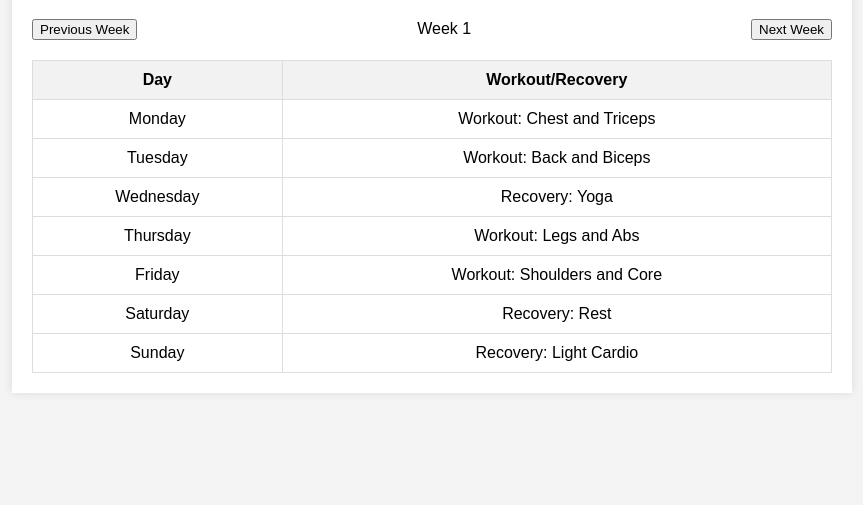
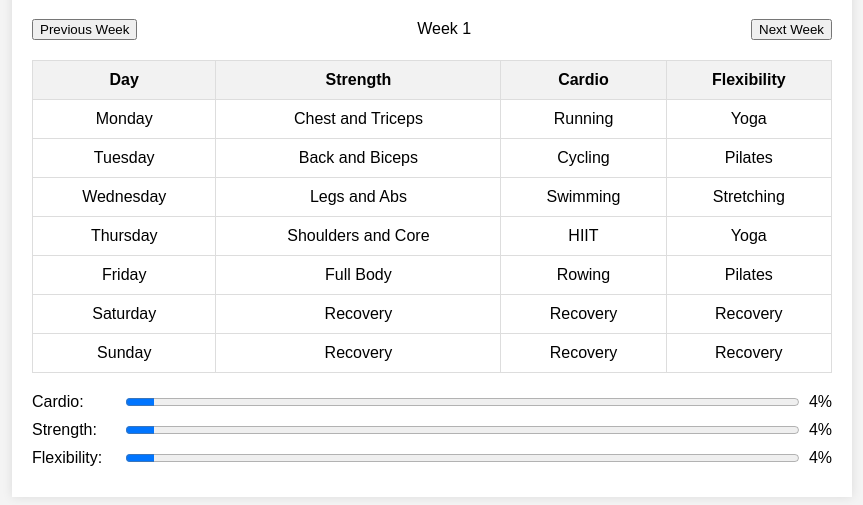
Before and after one commit to uzzielperez/life-tools, a plain HTML site: page dotFit/index.html in a window 1280 px wide. Shown: the part 101-606 px from the top of the page, without its empty margins (208-1071 px from the left). Drawn offline with Linux system fonts and the light colour scheme.

Commit message:
progress bar

```diff
--- a/dotFit/index.html
+++ b/dotFit/index.html
@@ -19,7 +19,9 @@
                 <thead>
                     <tr>
                         <th>Day</th>
-                        <th>Workout/Recovery</th>
+                        <th>Strength</th>
+                        <th>Cardio</th>
+                        <th>Flexibility</th>
                     </tr>
                 </thead>
                 <tbody id="planTable">
@@ -27,6 +29,23 @@
                 </tbody>
             </table>
         </div>
+        <div class="progress-bars">
+            <div class="progress-bar">
+                <label for="cardioProgress">Cardio:</label>
+                <progress id="cardioProgress" value="0" max="100"></progress>
+                <span id="cardioPercentage">0%</span>
+            </div>
+            <div class="progress-bar">
+                <label for="strengthProgress">Strength:</label>
+                <progress id="strengthProgress" value="0" max="100"></progress>
+                <span id="strengthPercentage">0%</span>
+            </div>
+            <div class="progress-bar">
+                <label for="flexibilityProgress">Flexibility:</label>
+                <progress id="flexibilityProgress" value="0" max="100"></progress>
+                <span id="flexibilityPercentage">0%</span>
+            </div>
+        </div>
     </div>
     <script src="script.js"></script>
 </body>
--- a/dotFit/script.js
+++ b/dotFit/script.js
@@ -1,15 +1,21 @@
 const plans = [
-    { day: "Monday", activity: "Workout: Chest and Triceps" },
-    { day: "Tuesday", activity: "Workout: Back and Biceps" },
-    { day: "Wednesday", activity: "Recovery: Yoga" },
-    { day: "Thursday", activity: "Workout: Legs and Abs" },
-    { day: "Friday", activity: "Workout: Shoulders and Core" },
-    { day: "Saturday", activity: "Recovery: Rest" },
-    { day: "Sunday", activity: "Recovery: Light Cardio" }
+    { day: "Monday", strength: "Chest and Triceps", cardio: "Running", flexibility: "Yoga" },
+    { day: "Tuesday", strength: "Back and Biceps", cardio: "Cycling", flexibility: "Pilates" },
+    { day: "Wednesday", strength: "Legs and Abs", cardio: "Swimming", flexibility: "Stretching" },
+    { day: "Thursday", strength: "Shoulders and Core", cardio: "HIIT", flexibility: "Yoga" },
+    { day: "Friday", strength: "Full Body", cardio: "Rowing", flexibility: "Pilates" },
+    { day: "Saturday", strength: "Recovery", cardio: "Recovery", flexibility: "Recovery" },
+    { day: "Sunday", strength: "Recovery", cardio: "Recovery", flexibility: "Recovery" }
 ];
 
 let currentWeek = 1;
 const totalWeeks = 24;
+const cardioProgressElement = document.getElementById('cardioProgress');
+const strengthProgressElement = document.getElementById('strengthProgress');
+const flexibilityProgressElement = document.getElementById('flexibilityProgress');
+const cardioPercentageElement = document.getElementById('cardioPercentage');
+const strengthPercentageElement = document.getElementById('strengthPercentage');
+const flexibilityPercentageElement = document.getElementById('flexibilityPercentage');
 
 document.addEventListener('DOMContentLoaded', () => {
     const prevWeekButton = document.getElementById('prevWeek');
@@ -26,13 +32,54 @@ document.addEventListener('DOMContentLoaded', () => {
         plans.forEach(plan => {
             const row = document.createElement('tr');
             const dayCell = document.createElement('td');
-            const activityCell = document.createElement('td');
+            const strengthCell = document.createElement('td');
+            const cardioCell = document.createElement('td');
+            const flexibilityCell = document.createElement('td');
+
             dayCell.textContent = plan.day;
-            activityCell.textContent = plan.activity;
+            strengthCell.textContent = plan.strength;
+            cardioCell.textContent = plan.cardio;
+            flexibilityCell.textContent = plan.flexibility;
+
+            dayCell.addEventListener('click', () => makeEditable(dayCell));
+            strengthCell.addEventListener('click', () => makeEditable(strengthCell));
+            cardioCell.addEventListener('click', () => makeEditable(cardioCell));
+            flexibilityCell.addEventListener('click', () => makeEditable(flexibilityCell));
+
             row.appendChild(dayCell);
-            row.appendChild(activityCell);
+            row.appendChild(strengthCell);
+            row.appendChild(cardioCell);
+            row.appendChild(flexibilityCell);
             planTable.appendChild(row);
         });
+    }
+
+    function makeEditable(cell) {
+        const originalText = cell.textContent;
+        cell.innerHTML = `<input type="text" value="${originalText}">`;
+        const input = cell.querySelector('input');
+        input.focus();
+
+        input.addEventListener('blur', () => {
+            cell.textContent = input.value || originalText;
+        });
+
+        input.addEventListener('keydown', (event) => {
+            if (event.key === 'Enter') {
+                cell.textContent = input.value || originalText;
+            }
+        });
+    }
+
+    function updateProgressBars() {
+        const progress = Math.min((currentWeek / totalWeeks) * 100, 100);
+        cardioProgressElement.value = progress;
+        strengthProgressElement.value = progress;
+        flexibilityProgressElement.value = progress;
+
+        cardioPercentageElement.textContent = `${Math.round(progress)}%`;
+        strengthPercentageElement.textContent = `${Math.round(progress)}%`;
+        flexibilityPercentageElement.textContent = `${Math.round(progress)}%`;
     }
 
     prevWeekButton.addEventListener('click', () => {
@@ -40,6 +87,7 @@ document.addEventListener('DOMContentLoaded', () => {
             currentWeek--;
             updateWeekDisplay();
             updatePlanTable();
+            updateProgressBars();
         }
     });
 
@@ -48,9 +96,11 @@ document.addEventListener('DOMContentLoaded', () => {
             currentWeek++;
             updateWeekDisplay();
             updatePlanTable();
+            updateProgressBars();
         }
     });
 
     updateWeekDisplay();
     updatePlanTable();
+    updateProgressBars();
 });
--- a/dotFit/styles.css
+++ b/dotFit/styles.css
@@ -37,8 +37,28 @@ th, td {
     border: 1px solid #ddd;
     padding: 10px;
     text-align: center;
+    cursor: pointer;
 }
 
 th {
     background-color: #f2f2f2;
 }
+
+.progress-bars {
+    margin-top: 20px;
+}
+
+.progress-bar {
+    display: flex;
+    align-items: center;
+    margin-bottom: 10px;
+}
+
+.progress-bar label {
+    width: 100px;
+}
+
+progress {
+    width: 100%;
+    margin: 0 10px;
+}
```
